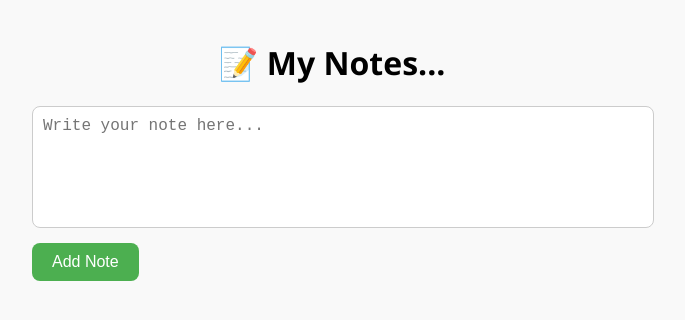
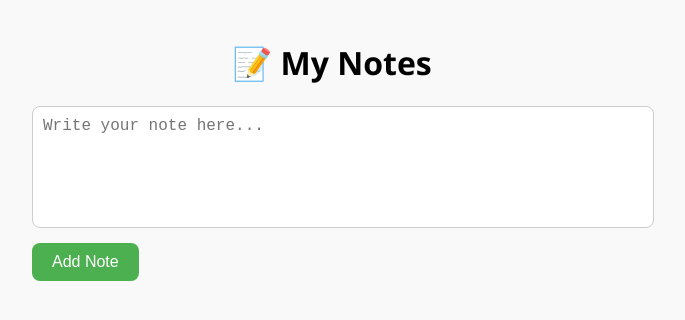
Before and after one commit to ThulaniThisarani/noteapp, a website: page index.html in a window 1280 px wide. Shown: the whole page, without its empty margins (308-993 px from the left). Drawn offline with Linux system fonts and the light colour scheme.

Commit message:
Update index.html

```diff
--- a/index.html
+++ b/index.html
@@ -8,7 +8,7 @@
 </head>
 <body>
   <div class="container">
-    <h1>📝 My Notes...</h1>
+    <h1>📝 My Notes</h1>
     <textarea id="noteInput" placeholder="Write your note here..."></textarea>
     <button id="addNoteBtn">Add Note</button>
     <div id="notesContainer"></div>
```
